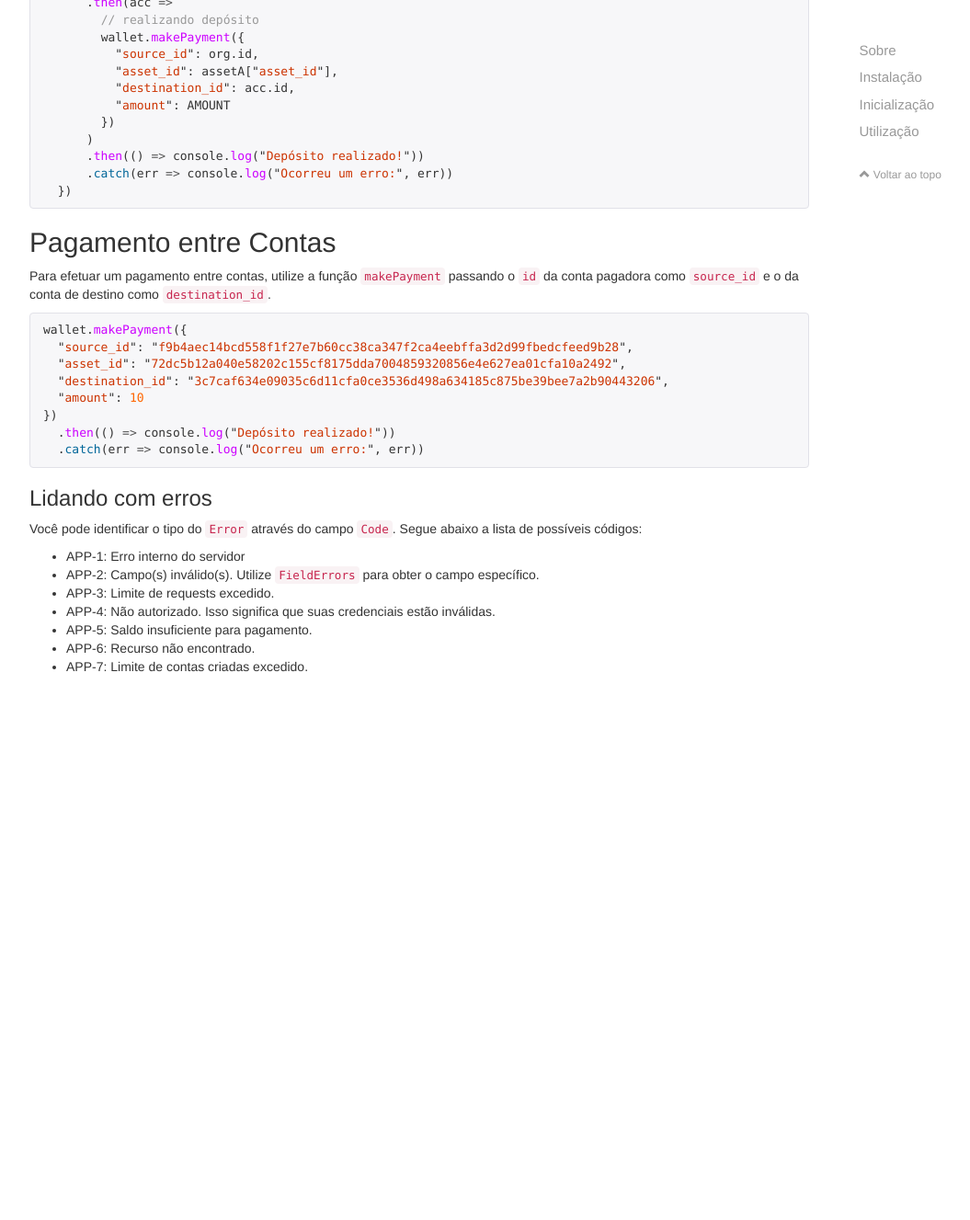
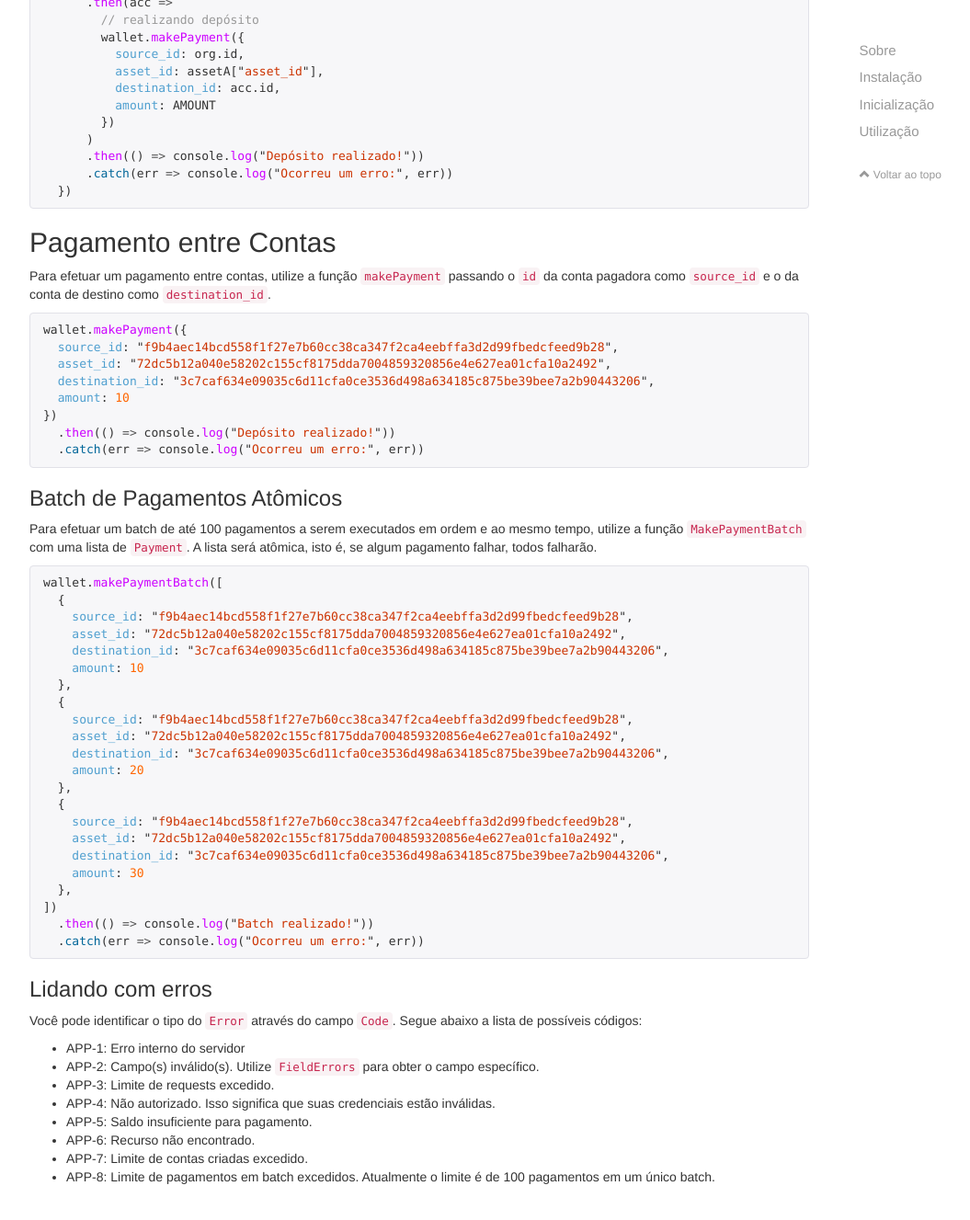
Before and after one commit to swipetech/swp-node-sdk, a Jekyll site: the page built from index.md, in a window 1280 px wide and 1400 px high, scrolled down 3922 px. Shown: the top 1327 px of the window at 92% size, without its empty margins (38-1093 px from the left). Built offline with Jekyll 4.4.1, drawn with Linux system fonts in a browser that asks for light colours; nearby versions of some CDN libraries; comment, search, counter and statistics services are not loaded; before the commit the page ends 4767 px from its top, so only the background shows below that.

Commit message:
added makePaymentBatch

````diff
--- a/index.md
+++ b/index.md
@@ -223,12 +223,41 @@ Para efetuar um pagamento entre contas, utilize a função `makePayment` passand
 
 ```js
 wallet.makePayment({
-  "source_id": "f9b4aec14bcd558f1f27e7b60cc38ca347f2ca4eebffa3d2d99fbedcfeed9b28",
-  "asset_id": "72dc5b12a040e58202c155cf8175dda7004859320856e4e627ea01cfa10a2492",
-  "destination_id": "3c7caf634e09035c6d11cfa0ce3536d498a634185c875be39bee7a2b90443206",
-  "amount": 10
+  source_id: "f9b4aec14bcd558f1f27e7b60cc38ca347f2ca4eebffa3d2d99fbedcfeed9b28",
+  asset_id: "72dc5b12a040e58202c155cf8175dda7004859320856e4e627ea01cfa10a2492",
+  destination_id: "3c7caf634e09035c6d11cfa0ce3536d498a634185c875be39bee7a2b90443206",
+  amount: 10
 })
   .then(() => console.log("Depósito realizado!"))
+  .catch(err => console.log("Ocorreu um erro:", err))
+```
+
+### Batch de Pagamentos Atômicos
+
+Para efetuar um batch de até 100 pagamentos a serem executados em ordem e ao mesmo tempo, utilize a função `MakePaymentBatch` com uma lista de `Payment`. A lista será atômica, isto é, se algum pagamento falhar, todos falharão.
+
+```js
+wallet.makePaymentBatch([
+  {
+    source_id: "f9b4aec14bcd558f1f27e7b60cc38ca347f2ca4eebffa3d2d99fbedcfeed9b28",
+    asset_id: "72dc5b12a040e58202c155cf8175dda7004859320856e4e627ea01cfa10a2492",
+    destination_id: "3c7caf634e09035c6d11cfa0ce3536d498a634185c875be39bee7a2b90443206",
+    amount: 10
+  },
+  {
+    source_id: "f9b4aec14bcd558f1f27e7b60cc38ca347f2ca4eebffa3d2d99fbedcfeed9b28",
+    asset_id: "72dc5b12a040e58202c155cf8175dda7004859320856e4e627ea01cfa10a2492",
+    destination_id: "3c7caf634e09035c6d11cfa0ce3536d498a634185c875be39bee7a2b90443206",
+    amount: 20
+  },
+  {
+    source_id: "f9b4aec14bcd558f1f27e7b60cc38ca347f2ca4eebffa3d2d99fbedcfeed9b28",
+    asset_id: "72dc5b12a040e58202c155cf8175dda7004859320856e4e627ea01cfa10a2492",
+    destination_id: "3c7caf634e09035c6d11cfa0ce3536d498a634185c875be39bee7a2b90443206",
+    amount: 30
+  },
+])
+  .then(() => console.log("Batch realizado!"))
   .catch(err => console.log("Ocorreu um erro:", err))
 ```
 
@@ -242,3 +271,4 @@ Você pode identificar o tipo do `Error` através do campo `Code`. Segue abaixo
 - APP-5: Saldo insuficiente para pagamento.
 - APP-6: Recurso não encontrado.
 - APP-7: Limite de contas criadas excedido.
+- APP-8: Limite de pagamentos em batch excedidos. Atualmente o limite é de 100 pagamentos em um único batch.
````
Also changed, not shown: other parts of index.md (+4 -4 lines).
